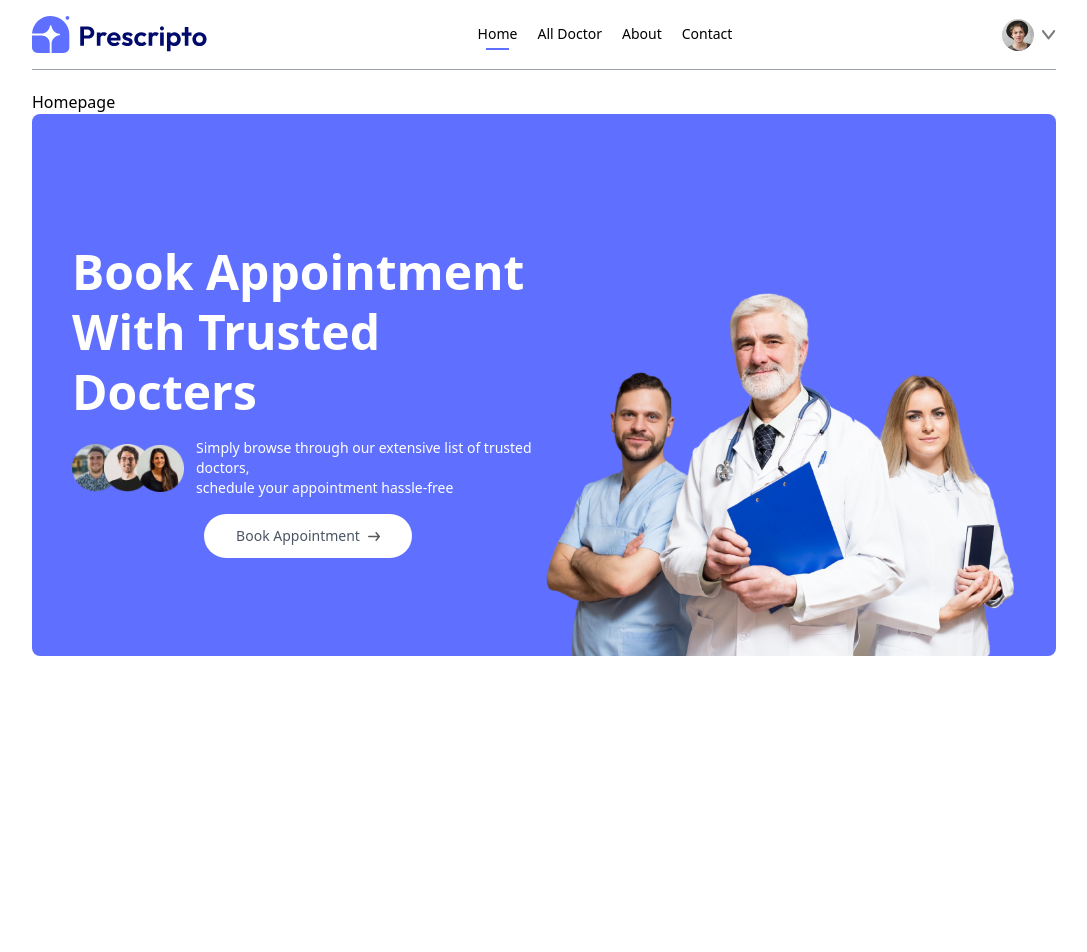
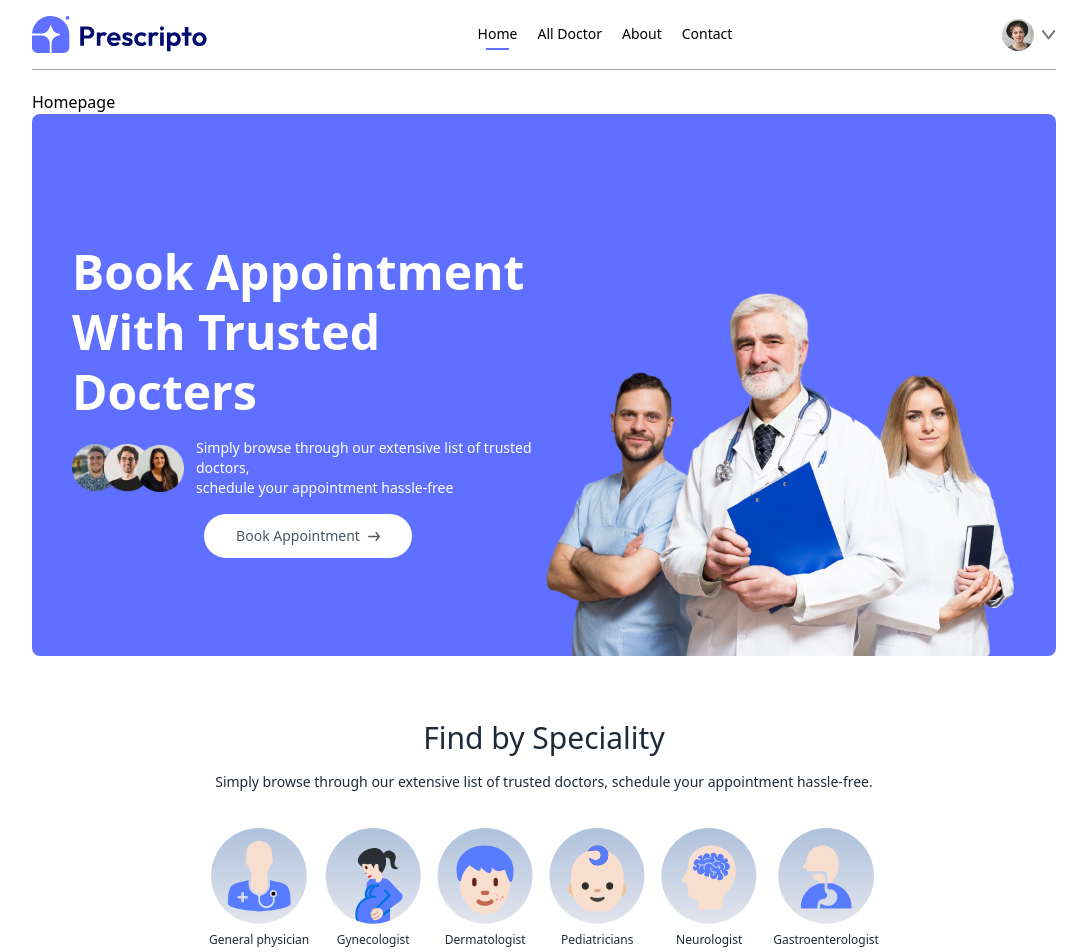
Before and after one commit to fThAbhishek-Pandey/DoctorG, a React (Vite) app: page / in a window 1280 px wide. Shown: the top 952 px of the page, without its empty margins (96-1183 px from the left). Before the commit the page ends 800 px from the top, so only its background shows below. Built offline with nearby package versions, Linux system fonts and the light colour scheme; the HTML template or start-up script is replaced by a standard one.

Commit message:
adding specillity UI

```diff
--- a/src/components/Header.jsx
+++ b/src/components/Header.jsx
@@ -14,7 +14,7 @@
                 <p>Simply browse through our extensive list of trusted doctors, <br className='hidden sm:block'/>
                 schedule your appointment hassle-free</p>
             </div>
-            <a href="#specility" className='flex items-center gap-2 bg-white px-8 py-3 rounded-full text-gray-600 text-sm m-auto md:0 hover:scale-105 transition-all duration-300 '>
+            <a href="#speciality" className='flex items-center gap-2 bg-white px-8 py-3 rounded-full text-gray-600 text-sm m-auto md:0 hover:scale-105 transition-all duration-300 '>
                 Book Appointment
                 <img className='w-3' src={assets.arrow_icon} alt="Arrow login icon" />
             </a>
--- a/src/components/SpeciallityMenu.jsx
+++ b/src/components/SpeciallityMenu.jsx
@@ -1,8 +1,24 @@
 import React from 'react'
-
+import { specialityData } from '../assets/assets'
+import { Link } from 'react-router-dom'
 const SpeciallityMenu = () => {
   return (
-    <div>SpeciallityMenu</div>
+    <div id='speciality' className='flex flex-col items-center gap-4 py-16 text-gray-800'>
+        <h1 className='text-3xl font-medium'>Find by Speciality </h1>
+        <p className='sm:1/3 text-center text-sm'>Simply browse through our extensive list of trusted doctors, schedule your appointment hassle-free.</p>
+        <div className='flex sm:justify-center gap-4 pt-5 w-full overflow-scroll'>
+            {
+                specialityData.map((item,index)=>(
+                    <Link onClick={()=>(scrollTo(0,0))} className='flex flex-col items-center text-xs cursor-pointer flex-shrink-0 hover:translate-y-[-10px] transition-all duration-500 ' key={"fth1"+index} to={`/doctors/${item.speciality}`}>
+                        <img className='w-16 sm:w-24 mb-2' src={item.image} alt={item.speciality} />
+                        <p>
+                            {item.speciality}
+                        </p>
+                    </Link>
+                ))
+            }
+        </div>
+    </div>
   )
 }
 
--- a/src/index.css
+++ b/src/index.css
@@ -4,3 +4,6 @@
 .active hr{
     @apply block
 }
+::-webkit-scrollbar{
+    @apply hidden
+}
--- a/src/pages/Home.jsx
+++ b/src/pages/Home.jsx
@@ -1,9 +1,11 @@
 import React from 'react'
 import Header from '../components/Header'
+import SpeciallityMenu from '../components/SpeciallityMenu'
 const Home = () => {
   return (
     <div>Homepage
       <Header />
+      <SpeciallityMenu/>
     </div>
 
   )
```
